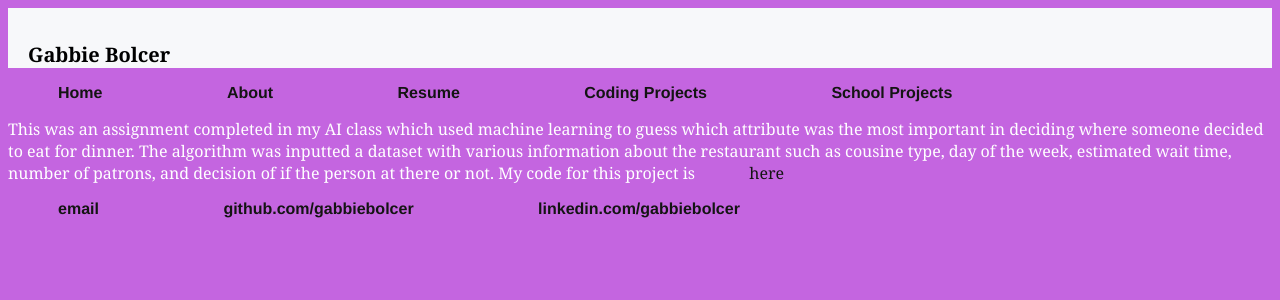
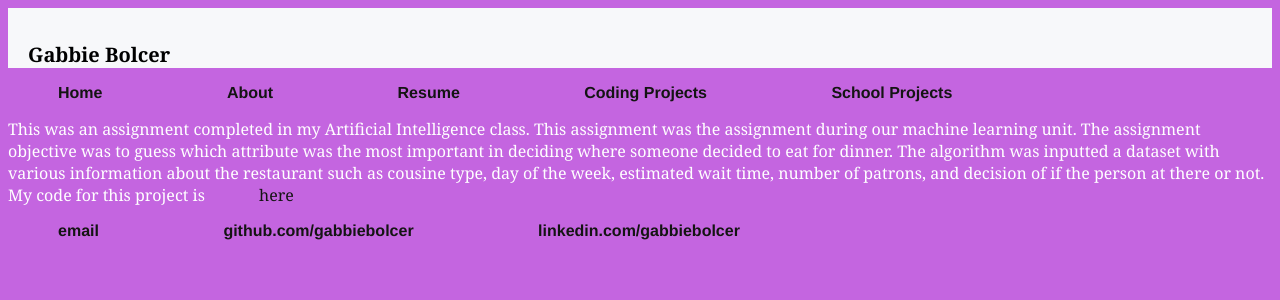
Before and after one commit to gabbiebolcer/gabbiebolcer.github.io, a Jekyll site: the page built from coding projects/ML-whats-for-dinner.html, in a window 1280 px wide. Shown: the top 300 px of the page. Built offline with Jekyll 4.4.1, drawn with Linux system fonts in a browser that asks for light colours.

Commit message:
Update ML-whats-for-dinner.html

```diff
--- a/coding projects/ML-whats-for-dinner.html
+++ b/coding projects/ML-whats-for-dinner.html
@@ -3,7 +3,8 @@ layout: default
 title: ML What's for Dinner?
 ---
 <div class="blurb">
-	<p>This was an assignment completed in my AI class which used machine learning to guess which attribute was the most important in deciding where
+	<p>This was an assignment completed in my Artificial Intelligence class. This assignment was the assignment during our machine learning unit.
+		The assignment objective was to guess which attribute was the most important in deciding where
     someone decided to eat for dinner. The algorithm was inputted a dataset with various information about the restaurant such as cousine type,
   day of the week, estimated wait time, number of patrons, and decision of if the person at there or not.
 
```
